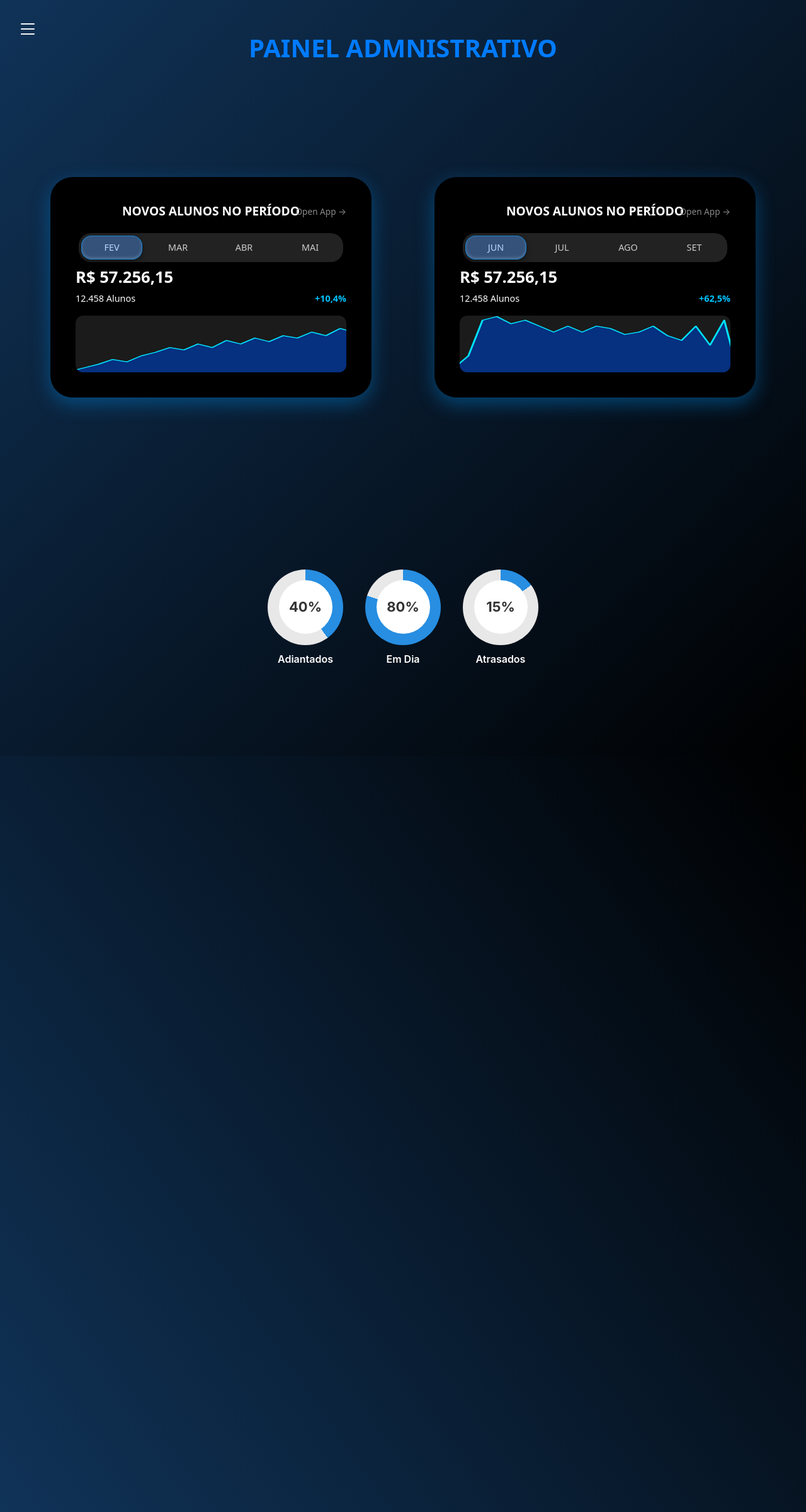
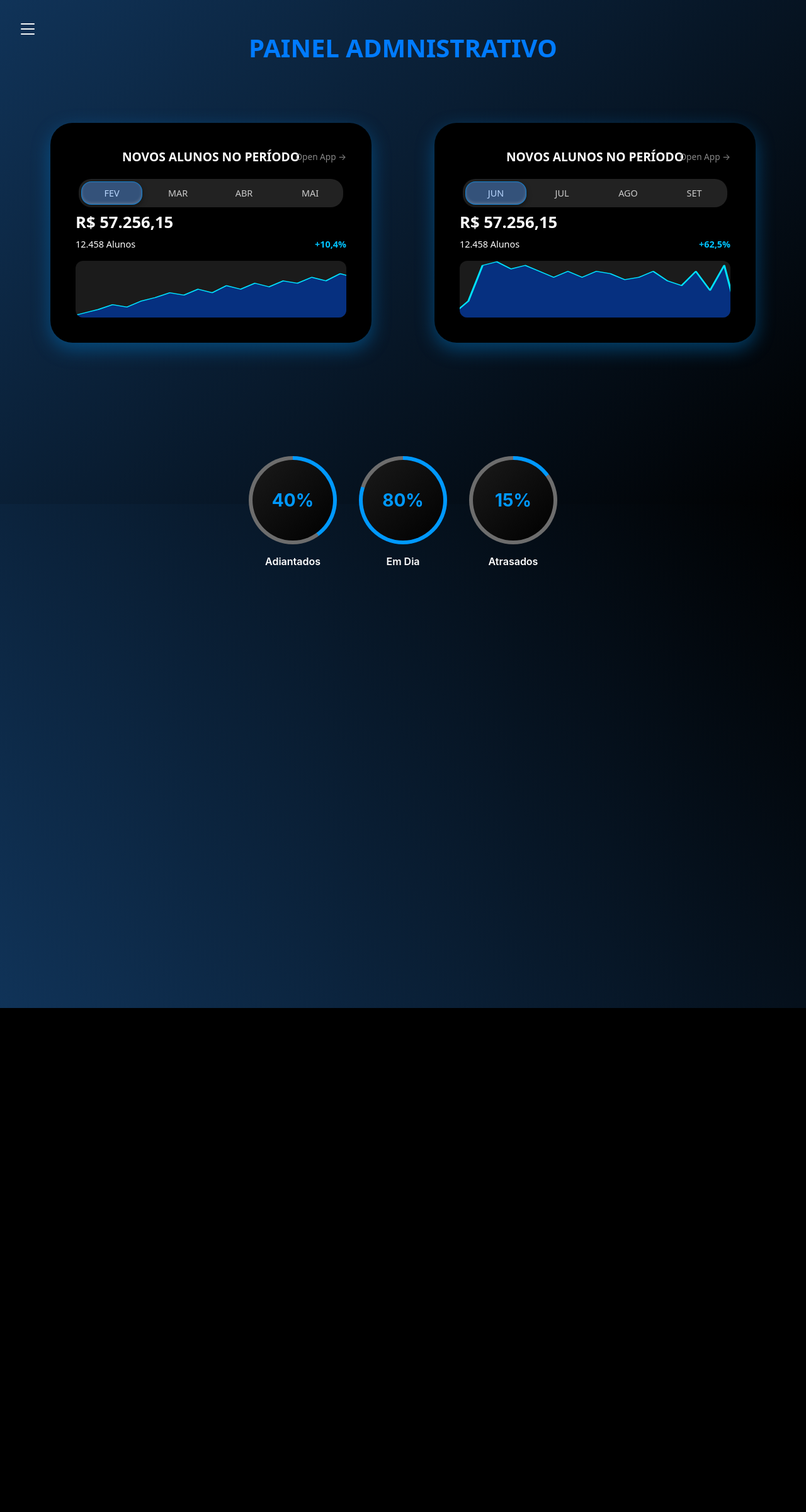
Before and after one commit to GabrielT27/TechFit, a PHP site: page /pagAdm.html in a window 1280 px wide. Shown: the whole page at 63% size. After the commit the page ends 1600 px from the top, so only its background shows below. Run offline with PHP 8.4, Linux system fonts and the light colour scheme.

Commit message:
ARRUMANDO RESPONSIVIDADE

```diff
--- a/pagAdm.css
+++ b/pagAdm.css
@@ -47,7 +47,7 @@ button:hover {
   display: flex;
   justify-content: center;
   align-items: center;
-  height: 150vh;
+  height: 100vh;
   background: linear-gradient(135deg, #103358, #000000);
 }
 
@@ -63,7 +63,7 @@ button:hover {
   display: flex;
   justify-content: center;
   align-items: center;
-  height: 150vh;
+  height: 100vh;
   background: linear-gradient(235deg, #000000, #103358);
 }
 
@@ -312,51 +312,58 @@ button:hover {
   justify-content: center;
   align-items: center;
   font-family: "Inter", sans-serif;
-  margin: 40px 0;
-  margin-top: 0px;
+  margin: 40px auto;
+  padding: 40px 20px;
+  flex-wrap: wrap;
+  width: 100%;
+  position: relative;
+  z-index: 10;
 }
 
 .circle-card {
   text-align: center;
+  display: flex;
+  flex-direction: column;
+  align-items: center;
 }
 
 .label {
-  margin-top: 10px;
+  margin-top: 15px;
   font-size: 16px;
   font-weight: 600;
   color: #ffffff;
 }
 
 .circle {
-  width: 120px;
-  height: 120px;
+  width: 140px;
+  height: 140px;
   border-radius: 50%;
-  background:
-    conic-gradient(
-      #278ee2 calc(var(--percent) * 1%),
-      #e8e8e8 0
-    );
+  background: conic-gradient(
+    #0099ff calc(var(--percent) * 3.6deg),
+    #6d6d6d 0deg
+  );
   display: flex;
   justify-content: center;
   align-items: center;
-  transition: transform .4s ease, filter .4s ease;
+  transition: transform 0.4s ease, filter 0.4s ease;
   cursor: pointer;
+  padding: 4px;
 }
 
 .circle:hover {
-  transform: scale(1.08);
-  filter: drop-shadow(0px 0px 10px rgba(0, 204, 255, 0.541));
+  transform: scale(1.1);
+  filter: drop-shadow(0px 0px 15px rgba(0, 153, 255, 0.8));
 }
 
 .inner {
-  width: 85px;
-  height: 85px;
-  background: #fff;
+  width: 128px;
+  height: 128px;
+  background: linear-gradient(135deg, #1a1a1a 0%, #000000 100%);
   border-radius: 50%;
   display: flex;
   justify-content: center;
   align-items: center;
-  font-size: 22px;
+  font-size: 28px;
   font-weight: 700;
-  color: #333333;
+  color: #0099ff;
 }
```
